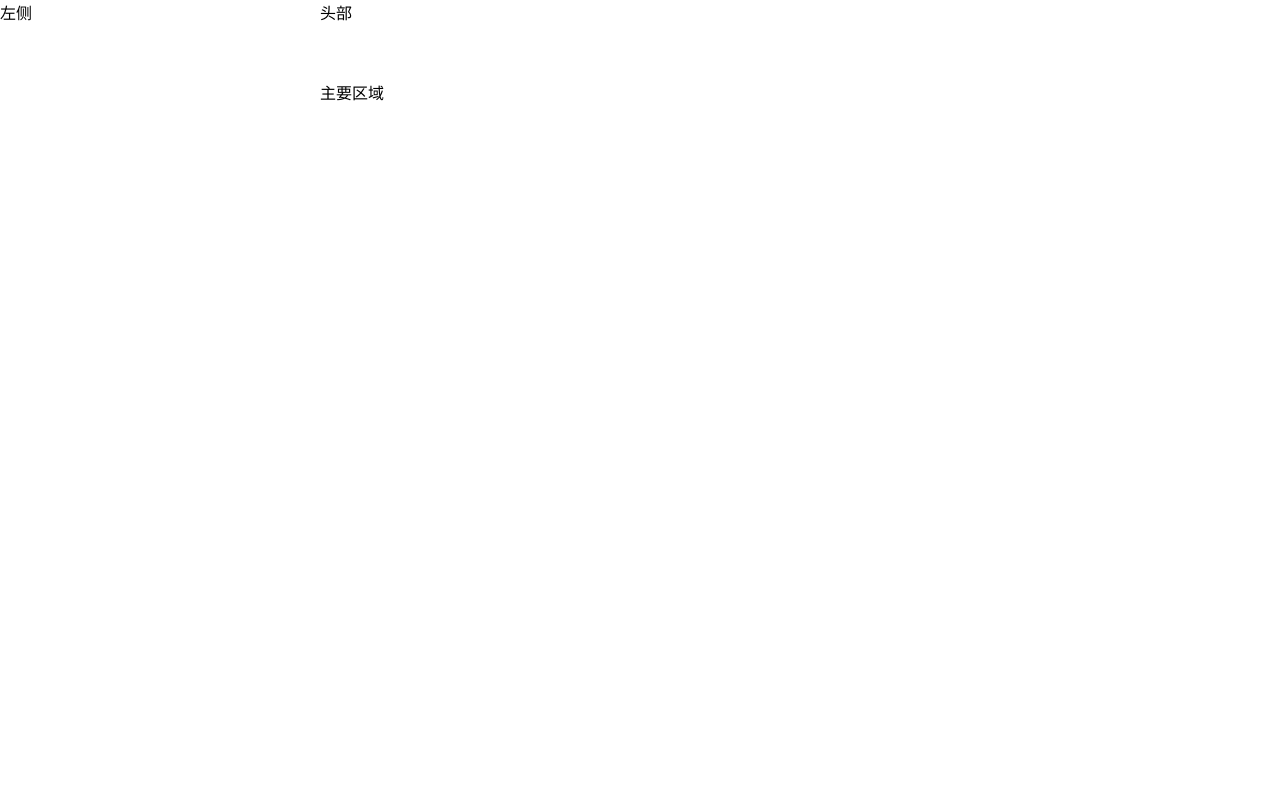
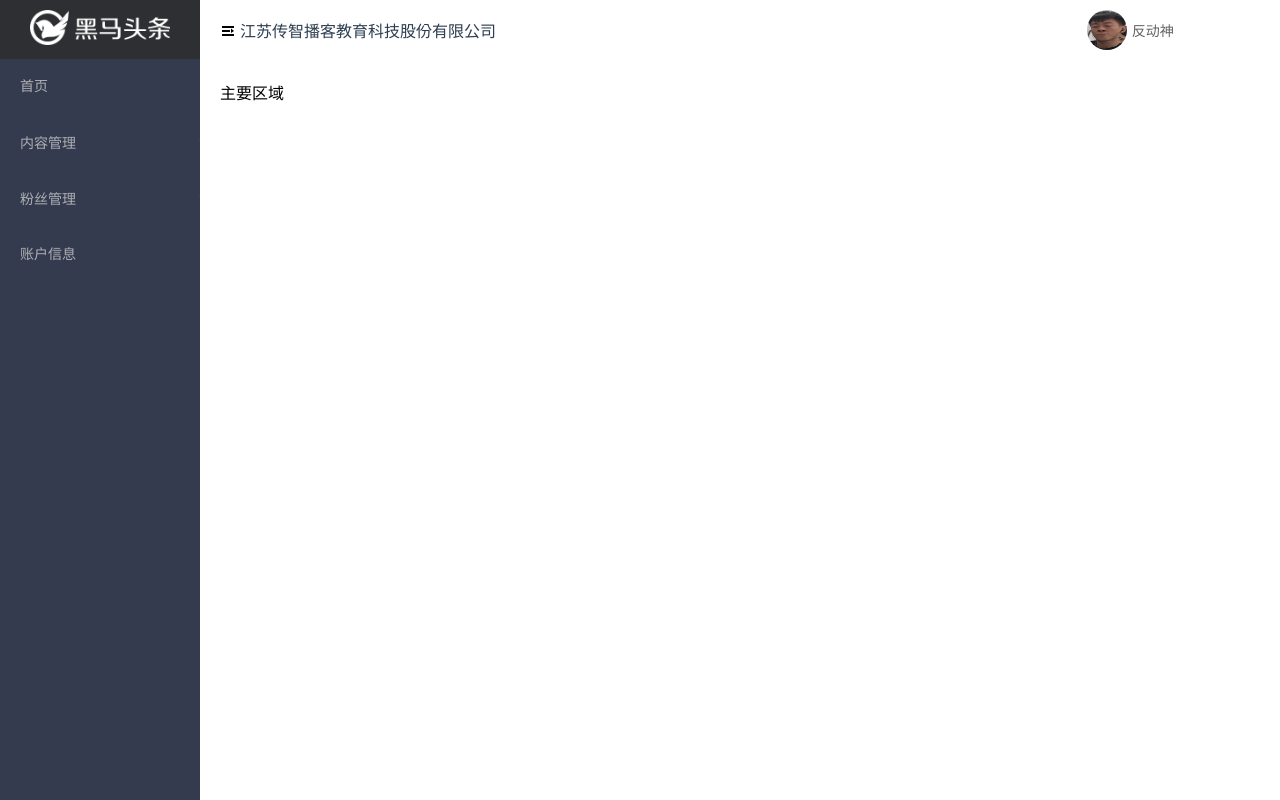
Before and after one commit to liangxin199841/89heimatoutiao, a Vue app: page /#/home in a window 1280 px wide. Built offline with nearby package versions, Linux system fonts and the light colour scheme.

Commit message:
右侧头部组件

```diff
--- /dev/null
+++ b/src/components/layout-aside.vue
@@ -0,0 +1,57 @@
+<template>
+<!-- 左侧导航 -->
+<div class="layout-aside">
+    <div class="title">
+        <img src="../assets/img/logo_admin.png" alt="">
+    </div>
+  <el-menu style="width:231px" background-color="#353b4e" text-color="#adafb5" active-text-color="#ffd04b">
+      <!-- 导航组件 -->
+      <el-menu-item>
+          首页
+      </el-menu-item>
+      <!-- 二级导航 -->
+      <el-submenu>
+          <!-- 具名插槽 -->
+          <span slot="title">内容管理</span>
+          <!-- 放置el-menu-item -->
+          <el-menu-item>发布文章</el-menu-item>
+          <el-menu-item>内容列表</el-menu-item>
+          <el-menu-item>评论列表</el-menu-item>
+          <el-menu-item>素材管理</el-menu-item>
+      </el-submenu>
+      <el-submenu>
+          <!-- 具名插槽 -->
+          <span slot="title">粉丝管理</span>
+          <!-- 放置el-menu-item -->
+          <el-menu-item>图文数据</el-menu-item>
+          <el-menu-item>粉丝画像</el-menu-item>
+          <el-menu-item>粉丝概况</el-menu-item>
+          <el-menu-item>粉丝列表</el-menu-item>
+      </el-submenu>
+      <el-menu-item>
+            账户信息
+      </el-menu-item>
+  </el-menu>
+</div>
+</template>
+
+<script>
+export default {
+
+}
+</script>
+
+<style lang='less' scoped>
+.layout-aside{
+    width: 200px;
+    background-color:#353b4e;
+    .title{
+        text-align: center;
+        background-color: #2e2f32;
+        padding: 10px 0;
+        img{
+            height: 35px;
+        }
+    }
+}
+</style>
--- /dev/null
+++ b/src/components/layout-header.vue
@@ -0,0 +1,53 @@
+<template>
+  <!-- 头部组件 -->
+  <el-row class="layout-header" type="flex" align="middle" justify="space-between">
+    <!-- 左侧 -->
+    <el-col class="left" :span="8">
+      <!-- 左侧图标 -->
+      <i class="el-icon-s-unfold"></i>
+      <span class="title">江苏传智播客教育科技股份有限公司</span>
+    </el-col>
+    <!-- 右侧 -->
+    <el-col class="right" :span="4">
+      <el-row type="flex" justify="ned" align="middle">
+        <img src="../assets/img/fds.jpg" alt />
+        <!-- 下拉菜单 -->
+        <el-dropdown>
+          <span>反动神</span>
+          <!-- 下拉菜单  具名插槽 -->
+          <el-dropdown-menu slot="dropdown">
+              <!-- 下拉内容 -->
+            <el-dropdown-item>个人信息</el-dropdown-item>
+            <el-dropdown-item>git地址</el-dropdown-item>
+            <el-dropdown-item>退出</el-dropdown-item>
+          </el-dropdown-menu>
+        </el-dropdown>
+      </el-row>
+    </el-col>
+  </el-row>
+</template>
+
+<script>
+export default {}
+</script>
+
+<style lang='less' scoped>
+.layout-header {
+  height: 60px;
+  .left {
+    font-size: 16px;
+    .title {
+      margin-left: 4px;
+      color: #2c3e50;
+    }
+  }
+  .right {
+    img {
+      width: 40px;
+      height: 40px;
+      border-radius: 50%;
+      margin-right: 5px;
+    }
+  }
+}
+</style>
--- a/src/views/home/index.vue
+++ b/src/views/home/index.vue
@@ -2,14 +2,16 @@
 <!-- 放置一个外层容器 -->
   <el-container>
     <!-- 左右布局 -->
-    <el-aside>
-      左侧
+    <el-aside style="background-color:#353b4e;height:100vh;width:200px">
+      <!-- 在放置一个container -->
+      <layout-aside></layout-aside>
     </el-aside>
 <!-- 再放置一个container -->
     <el-container>
     <!-- 上下布局 -->
       <el-header>
-        头部
+        <!-- 头部组件 -->
+        <layout-header></layout-header>
       </el-header>
       <el-main>
         主要区域
@@ -19,8 +21,14 @@
 </template>
 
 <script>
+import layoutAside from '../../components/layout-aside'
+import layoutHeader from '../../components/layout-header'
+
 export default {
-
+  components: {
+    'layout-aside': layoutAside,
+    'layout-header': layoutHeader
+  }
 }
 </script>
 
--- a/src/views/login/index.vue
+++ b/src/views/login/index.vue
@@ -81,6 +81,7 @@
             // 成功以后才会进入到then
           }).catch(() => {
             this.$message({
+              // elementUI的方法
               message: '您的手机号或者验证码不正确',
               type: 'warning'
             })
```
Also changed, not shown: src/assets/img/fds.jpg (added).
